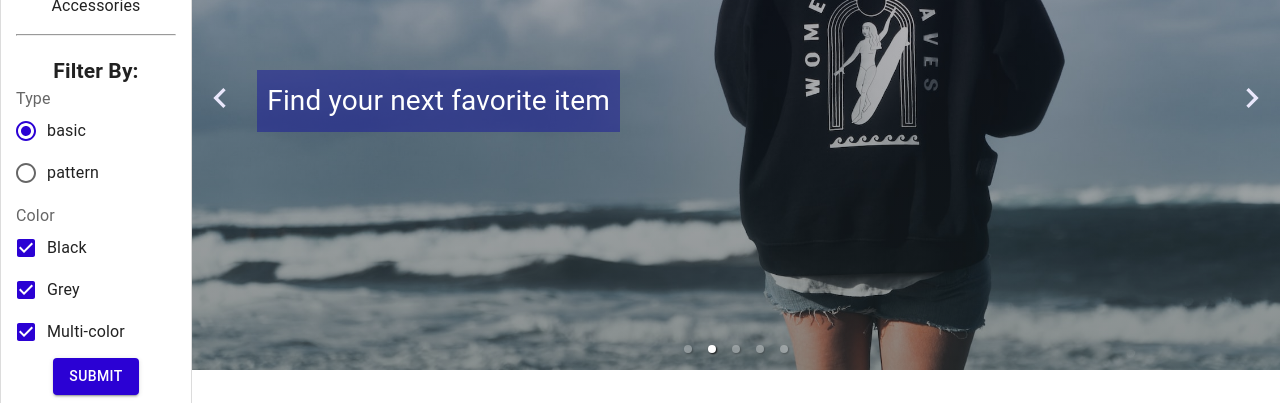
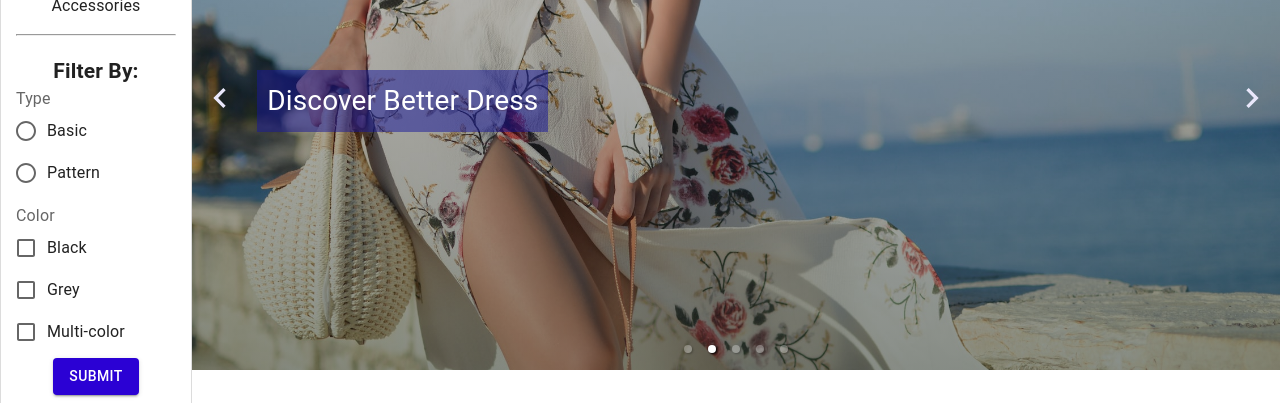
Before and after one commit to moises-devs/EverdayCultureShop, a React (Create React App) app: page / in a window 1280 px wide. Shown: the part 305-708 px from the top of the page. Built offline with nearby package versions, Linux system fonts and the light colour scheme; no server answers.

Commit message:
added reqest option -fixes -> filter using strapi

```diff
--- a/src/App.js
+++ b/src/App.js
@@ -16,15 +16,15 @@ function App() {
     window.scrollTo(0,0)
     return () => null
   },[pathname]);
-  const [filteredPath, setFilterdPath] = useState('');
-  const filterHandler = (path) => {
-    setFilterdPath(path);
-    console.log(path, 'is path being sent');
+  const [filteredPath, setFilterdPath] = useState({path:'', type:''});
+  const filterHandler = (pathObj) => {
+    setFilterdPath(pathObj);
+    console.log(pathObj, 'is path object being sent');
   }
   return (
     <ThemeProvider theme={colorTheme}>
     <CssBaseline/>
-    <Navbar onFilter={filterHandler}>
+    <Navbar onFilter={filterHandler} pathToFilterBy={filteredPath}>
     <Routes>
       <Route path="/" element={<Home path={filteredPath}/>} />
       <Route path="item/:itemID" element={<ItemDetails/>}/>
--- a/src/Components/Carousel/MainCarousel.js
+++ b/src/Components/Carousel/MainCarousel.js
@@ -1,5 +1,5 @@
 import React from "react";
-import { Box, Typography, IconButton, useMediaQuery } from "@mui/material";
+import { Box, IconButton, useMediaQuery } from "@mui/material";
 import { Carousel } from "react-responsive-carousel";
 import "react-responsive-carousel/lib/styles/carousel.min.css";
 import NavigateBeforeIcon from "@mui/icons-material/NavigateBefore";
@@ -11,11 +11,11 @@ import img3 from "../../Assets/brooke-cagle-DlaAZKsSqRQ-unsplash.jpg";
 import img4 from "../../Assets/danil-aksenov-8-zZ6rSBiGU-unsplash.jpg";
 import img5 from "../../Assets/tamara-bellis-68csPWTnafo-unsplash.jpg";
 const images = [{
-  img: img1,
-  message:'Discover Better Dress'
+  img: img2,
+  message:'Find your next favorite item',
 }, {
-  img: img2,
-  message: 'Find your next favorite item',
+  img: img5,
+  message: 'Discover Better Dress',
 }, {
   img:img3,
   message: 'Our next seasonal sale starts now',
@@ -23,8 +23,8 @@ const images = [{
   img:img4,
   message: 'Look out for BEST SELLER items'
 }, {
-  img:img5,
-  message:'Order above $50recieve free shipping'
+  img:img1,
+  message:'Order above $50 recieve free shipping'
 }];
 
 function MainCarousel() {
--- a/src/Components/Navbar/Navbar.js
+++ b/src/Components/Navbar/Navbar.js
@@ -7,7 +7,7 @@ function Navbar(props) {
   const hideSideBar = useMediaQuery("(min-width:900px)");
   return (
     <>
-      {hideSideBar && <Sidebar onFilter={props.onFilter} />}
+      {hideSideBar && <Sidebar onFilter={props.onFilter} path={props.pathToFilterBy} />}
       <TopBar onFilter={props.onFilter} />
       <Box
         sx={{
--- a/src/Components/Navbar/Sidebar.js
+++ b/src/Components/Navbar/Sidebar.js
@@ -18,6 +18,7 @@ import {
 import LandscapeIcon from "@mui/icons-material/Landscape";
 import { useNavigate } from "react-router";
 import { shades } from "../UI/colorTheme";
+import { useState } from "react";
 const categories = [
   "T-shirt",
   "Sweatshirt",
@@ -28,9 +29,54 @@ const categories = [
 
 function Sidebar(props) {
   const navigate = useNavigate();
-  const onFilterHandler = (filterBy) => {
-    props.onFilter(filterBy)
+  const [type, setType] = useState(false);
+  const [black, setBlack] = useState(false);
+  const [grey, setGrey] = useState(false);
+  const [multiColor, setMultiColor] = useState({});
+  const onFilterHandler = (data, type) => {
+    let path = data;
+    if (type === 'category') {
+      console.log('dealing with a category');
+      path = `&filters[${type}][$eq]=${data}`
+    }
+    props.onFilter({path:path, type:data})
+    navigate("/");
   }
+
+  const submitFilterHandler = () => {
+    let filterBy = {...type, items: [black,grey,multiColor]};
+    let typePath = filterBy.type ? `&filter[type][$eq]=${filterBy.type}` : '';
+    let colorPath = filterBy.items.map((color) => {
+      if(color) {
+        if (color.colorProps) {
+          return color.colorProps.isChecked ? `&filter[color][$eq]=${color.colorProps.colorName}` :''
+        }
+      }
+      return ''
+    }).join('');
+    props.onFilter({path:`${typePath}${colorPath}`, type:'Filtered Items'});
+  }
+
+  const onTypeChangeHandler = (e) => {
+    setType({type:e.target.value});
+  }
+
+  const onColorHandler = (e) => {
+    switch( e.target.labels[0].outerText ) {
+      case 'Black':
+        setBlack({colorProps:{colorName: e.target.labels[0].outerText, isChecked:e.target.checked}});
+        break;
+      case 'Grey':
+        setGrey({colorProps:{colorName: e.target.labels[0].outerText, isChecked:e.target.checked}});
+        break;
+      case 'Multi-color':
+        setMultiColor({colorProps:{colorName: e.target.labels[0].outerText, isChecked:e.target.checked}});
+        break;
+      default:
+        console.log('someting went wrong');
+    }
+  }
+
   return (
     <Box className="sidebar"
       sx={{
@@ -68,7 +114,7 @@ function Sidebar(props) {
               color: shades.primary[500],
             }
           }}
-          onClick={onFilterHandler.bind(this, '')}
+          onClick={onFilterHandler.bind(this, '', '')}
         >
           <LandscapeIcon sx={{ color: shades.primary[500], fontSize: { xs: 20, sm: 35 } }}/>
           <Typography sx={{textAlign:"center", fontSize: { xs: 15, sm: 21 }}}variant="h6" component="h1">
@@ -83,7 +129,7 @@ function Sidebar(props) {
           <List>
             {categories.map((category, index) => (
               <ListItem key={index} disablePadding >
-                <ListItemButton onClick={onFilterHandler.bind(this, category)}>
+                <ListItemButton onClick={onFilterHandler.bind(this, category, 'category')}>
                   <ListItemText
                     primary={category}
                     sx={{ textAlign: "center", my:0 }}
@@ -102,19 +148,19 @@ function Sidebar(props) {
             <FormLabel id="type-form">Type</FormLabel>
             <RadioGroup
               aria-labelledby="type-radio-button-group-label"
-              defaultValue="basic"
               name="type"
               sx={{width:'100%'}}
+              onChange={onTypeChangeHandler}
             >
               <FormControlLabel
-                value="basic"
+                value="Basic"
                 control={<Radio />}
-                label="basic"
+                label="Basic"
               />
               <FormControlLabel
-                value="pattern"
+                value="Pattern"
                 control={<Radio />}
-                label="pattern"
+                label="Pattern"
               />
             </RadioGroup>
           </FormControl>
@@ -123,20 +169,20 @@ function Sidebar(props) {
           <FormGroup>
           <FormLabel id="color-form">Color</FormLabel>
             <FormControlLabel
-              control={<Checkbox defaultChecked />}
+              control={<Checkbox onChange={onColorHandler} />}
               label="Black"
             />
             <FormControlLabel
-              control={<Checkbox defaultChecked />}
+              control={<Checkbox  onChange={onColorHandler}  />}
               label="Grey"
             />
             <FormControlLabel
-              control={<Checkbox defaultChecked />}
+              control={<Checkbox  onChange={onColorHandler}  />}
               label="Multi-color"
             />
           </FormGroup>
         </Box>
-        <Button variant="contained">Submit</Button>
+        <Button onClick={submitFilterHandler} type="submit" variant="contained">Submit</Button>
       </Box>
     </Box>
   );
--- a/src/Components/Navbar/TopBar.js
+++ b/src/Components/Navbar/TopBar.js
@@ -17,7 +17,6 @@ function TopBar(props) {
   const navigate = useNavigate();
   const [mobileOpen, setMobileOpen] = useState(false);
   const [wishListOpen, setWishListOpen] = useState(false);
-
   const dispatch = useDispatch();
   const cart = useSelector(state => state.cart.cart);
   const wishList = useSelector(state => state.wish.wishes);
@@ -26,6 +25,7 @@ function TopBar(props) {
   };
   const onFilterHandler = (filterBy) => {
     props.onFilter(filterBy)
+    navigate("/");
   }
 
   const drawer = (
@@ -36,7 +36,7 @@ function TopBar(props) {
         position:'relative'
       }}
     >
-      <Sidebar length={drawerWidth} onFilter={props.onFilter} />
+      <Sidebar length={drawerWidth} onFilter={props.onFilter} path={props.path}  />
     </Box>
   );
 
@@ -74,7 +74,7 @@ function TopBar(props) {
             <MenuIcon />
           </IconButton>
           <Typography
-                      onClick={() => navigate("/")}
+                      onClick={onFilterHandler.bind('')}
             variant="h6"
             component="div"
             sx={{
--- a/src/Pages/Home.js
+++ b/src/Pages/Home.js
@@ -5,10 +5,11 @@ import { useEffect, useState } from "react";
 function Home(props) {
   const [items, setItems] = useState([]);
   useEffect(() => {
-    console.log(`http://localhost:1337/api/products/?populate=img${props.path ? `&filters[category][$eq]=${props.path}` : '' }`)
+    console.log(`http://localhost:1337/api/products/?populate=img${props.path.path ? props.path.path : ''}`)
     const getItem = async () => {
+      console.log('sending request')
       const data = await fetch(
-        `http://localhost:1337/api/products/?populate=img${props.path ? `&filters[category][$eq]=${props.path}` : '' }`
+        `http://localhost:1337/api/products/?populate=img${props.path.path ? props.path.path : ''}`
       );
       const response = await data.json();
       setItems(response.data);
@@ -20,7 +21,7 @@ function Home(props) {
     <>
       <MainCarousel />
       <Box sx={{ textAlign: "center", my: 4 }}>
-        <Typography sx={{ fontSize: {xs:23, sm:25, md:27, lg:29} }}>{`${props.path ? `${props.path} collection` : 'Our Entire Collection '}`}</Typography>
+        <Typography sx={{ fontSize: {xs:23, sm:25, md:27, lg:29} }}>{`${props.path.type ? `${props.path.type} collection` : 'Our Entire Collection '}`}</Typography>
       </Box>
       <Box sx={{ display: "flex", flexWrap: "wrap", justifyContent: "center" }}>
         {items.map((item) => (
```
